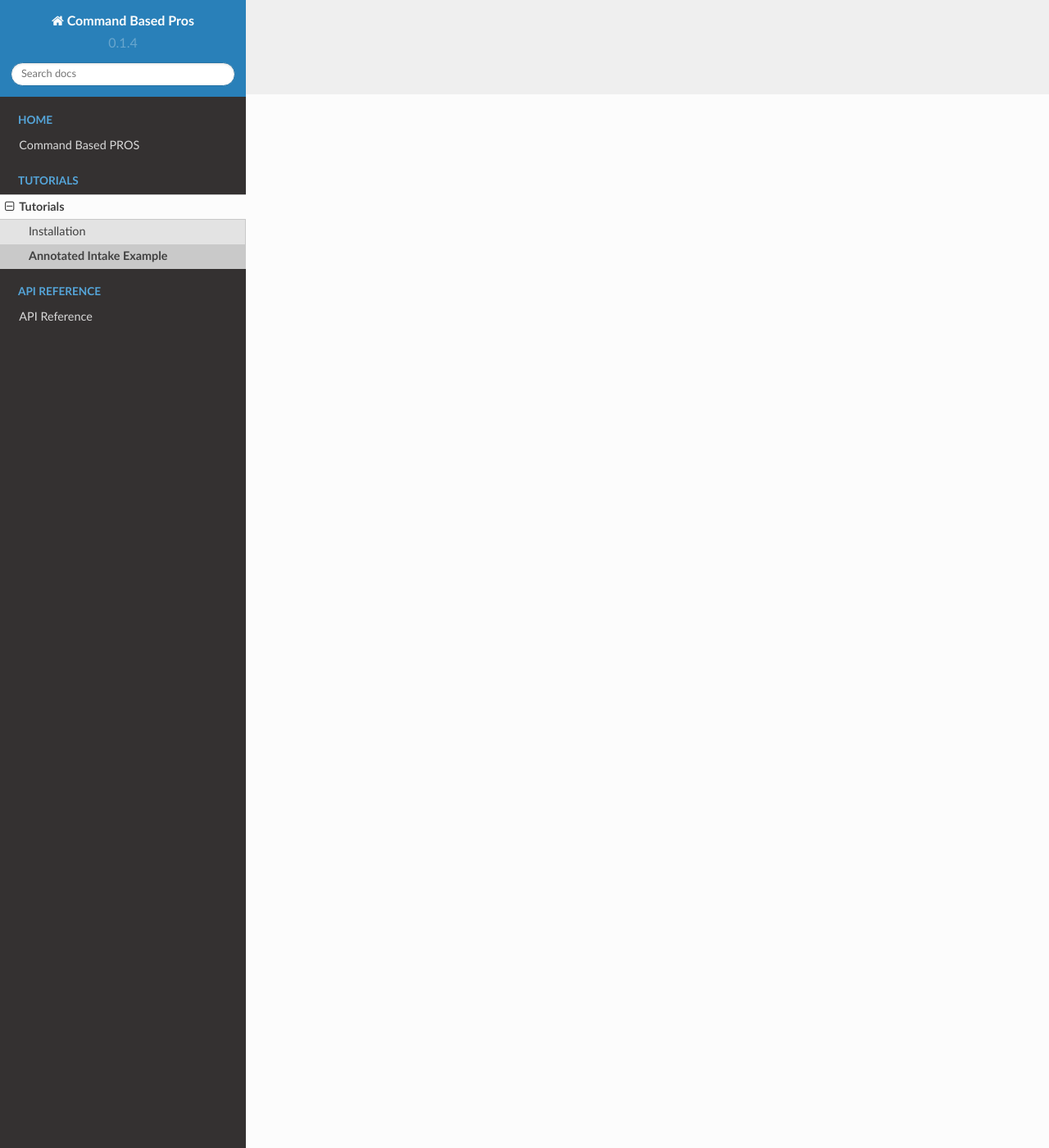
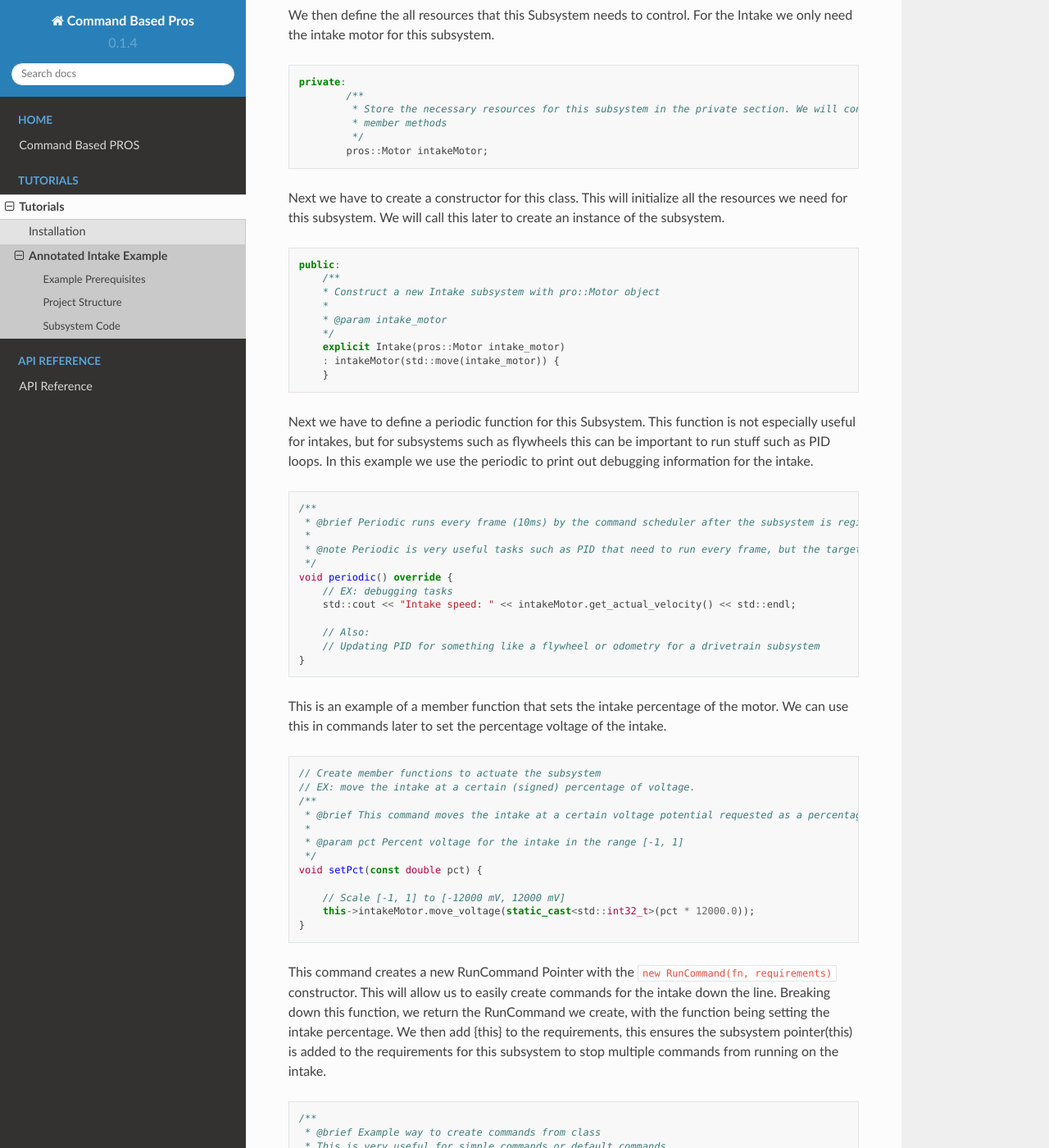
Before and after one commit to alexDickhans/command-based-pros, a Sphinx documentation site: the page built from docs/tutorials/intakeExample.md, in a window 1280 px wide and 1400 px high, scrolled down 1285 px. Shown: the whole window at 82% size. Built offline with Sphinx 7.4.7 and the Read the Docs theme 2.0.0, drawn with Linux system fonts in a browser that asks for light colours; some of the changed text lies outside the part shown.

Commit message:
Add intake subsystem annotated example

````diff
--- a/docs/tutorials/intakeExample.md
+++ b/docs/tutorials/intakeExample.md
@@ -1 +1,156 @@
 # Annotated Intake Example
+
+In this example we will make an Intake subsystem and applicable intake commands. All example code is located in
+the [examples](https://github.com/alexDickhans/command-based-pros/tree/main/include/example) folder.
+
+## Example Prerequisites
+
+For this example you need to understand Object Oriented Programming, but more specifically, Classes, Member functions,
+and Inheritance. If you need to learn
+the [learncpp.com](https://www.learncpp.com/cpp-tutorial/introduction-to-object-oriented-programming/) articles.
+Additionally you need to have an understanding of how anonymous functions, or lambda expressions work for the RunCommand
+implementation.
+
+## Project Structure
+
+To organize your repository we recommend that you put all subsystems inside their own folder in your include directory.
+This becomes very helpful later when there are many subsystems and commands in the same project. An example project tree
+is below:
+
+* include
+    * subsystems
+        * intake.h
+        * otherSubsystem1.h
+        * otherSubsystem2.h
+    * commands
+        * complexIntakeCommand.h
+        * otherCommand1.h
+    * api.h
+    * main.h
+
+## Subsystem Code
+
+We will start by making the Intake Subsystem Implementation. We will make a file named intake.h and put the following
+code into the file to include the necessary Classes
+
+```c++
+#pragma once
+
+#include "command/subsystem.h"
+#include "command/runCommand.h"
+```
+
+Next we will create the start of the Intake subsystem class. It is important to use the colon override operator, with
+the public specifier to ensure that you are subclassing Subsystem correctly.
+
+```c++
+/**
+ * Intake subsystem
+ *
+ * Allows controlling the percentage power of the intake subsystem
+ */
+class Intake : public Subsystem {
+```
+
+We then define the all resources that this Subsystem needs to control. For the Intake we only need the intake motor for
+this subsystem.
+
+```c++
+private:
+	/**
+	 * Store the necessary resources for this subsystem in the private section. We will control these resources in
+	 * member methods
+	 */
+	pros::Motor intakeMotor;
+```
+
+Next we have to create a constructor for this class. This will initialize all the resources we need for this subsystem.
+We will call this later to create an instance of the subsystem.
+
+```c++
+public:
+    /**
+    * Construct a new Intake subsystem with pro::Motor object
+    *
+    * @param intake_motor
+    */
+    explicit Intake(pros::Motor intake_motor)
+    : intakeMotor(std::move(intake_motor)) {
+    }
+```
+
+Next we have to define a periodic function for this Subsystem. This function is not especially useful for intakes, but
+for subsystems such as flywheels this can be important to run stuff such as PID loops. In this example we use the
+periodic to print out debugging information for the intake.
+
+```c++
+/**
+ * @brief Periodic runs every frame (10ms) by the command scheduler after the subsystem is registered.
+ *
+ * @note Periodic is very useful tasks such as PID that need to run every frame, but the target is only set once.
+ */
+void periodic() override {
+    // EX: debugging tasks
+    std::cout << "Intake speed: " << intakeMotor.get_actual_velocity() << std::endl;
+
+    // Also:
+    // Updating PID for something like a flywheel or odometry for a drivetrain subsystem
+}
+```
+
+This is an example of a member function that sets the intake percentage of the motor. We can use this in commands later
+to set the percentage voltage of the intake.
+
+```c++
+// Create member functions to actuate the subsystem
+// EX: move the intake at a certain (signed) percentage of voltage.
+/**
+ * @brief This command moves the intake at a certain voltage potential requested as a percentage [-1, 1]
+ *
+ * @param pct Percent voltage for the intake in the range [-1, 1]
+ */
+void setPct(const double pct) {
+
+    // Scale [-1, 1] to [-12000 mV, 12000 mV]
+    this->intakeMotor.move_voltage(static_cast<std::int32_t>(pct * 12000.0));
+}
+```
+
+This command creates a new RunCommand Pointer with the `new RunCommand(fn, requirements)` constructor. This will allow
+us to easily create commands for the intake down the line. Breaking down this function, we return the RunCommand we
+create, with the function being setting the intake percentage. We then add {this} to the requirements, this ensures the
+subsystem pointer(this) is added to the requirements for this subsystem to stop multiple commands from running on the
+intake.
+
+```c++
+/**
+ * @brief Example way to create commands from class
+ * This is very useful for simple commands or default commands
+ *
+ * @param pct Percentage Desired for this command
+ * @return Command pointer to a RunCommand that moves the intake
+ */
+RunCommand* pctCommand(const double pct) {
+    // Create a new RunCommand
+    // The lambda body is called at every update, in this case setting the intake percentage
+    return new RunCommand(
+        [this, pct] () // Capture "this" and the percentage request
+        {
+            this->setPct(pct); // Set the percentage of the intake to the request
+        },
+        {this} // Add "this", the pointer to this subsystem that is currently running.
+               // It is important to ensure that all subsystems that are being utilized in a command are properly
+               // Freed to allow that command to run.
+        );
+}
+```
+
+To end off the class we define the destructor for this class. In the RAII design principle this function would free all
+the memory it used, however because we only used a Motor object in this class it is automatically freed for us.
+
+```c++
+    // Free any additional resources that are needed.
+	~Intake() override = default;
+
+};
+```
````
Also changed, not shown: docs/tutorials/installation.md (+4 -1 lines), 6 other files.
